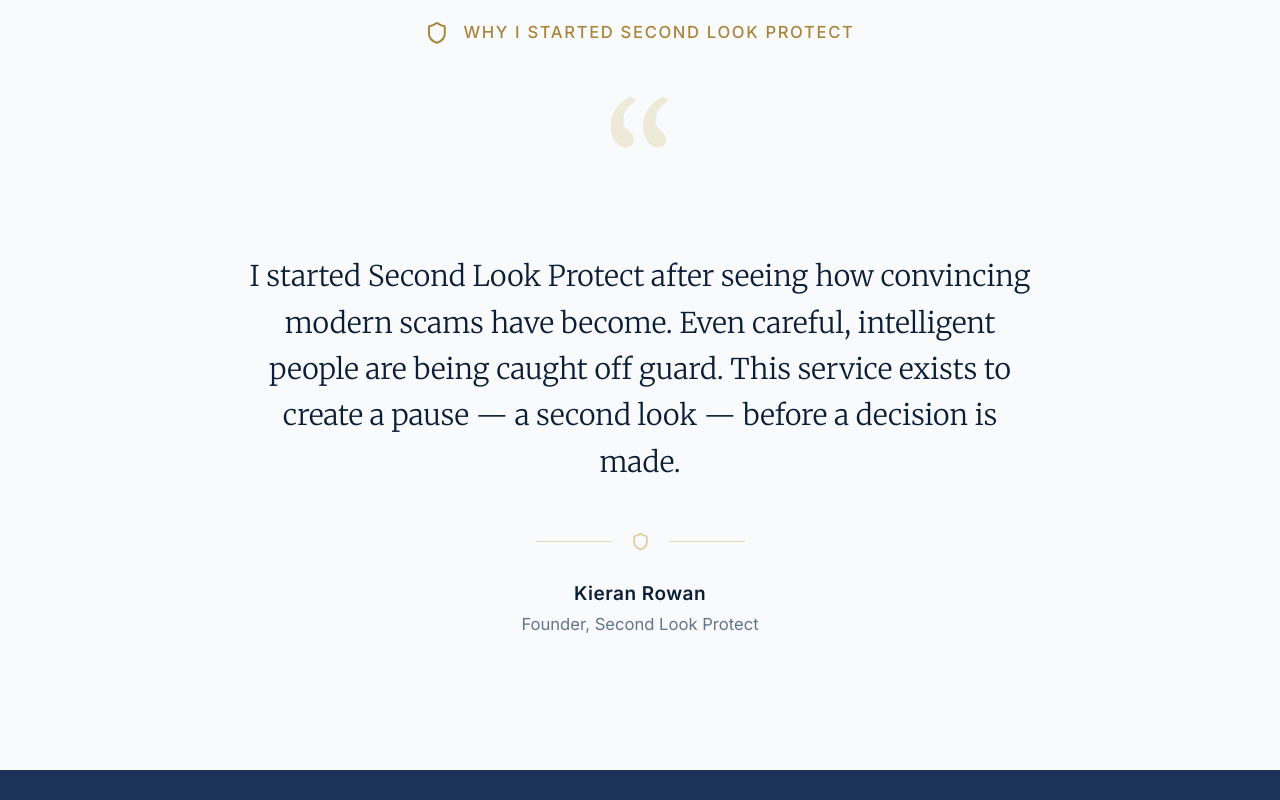
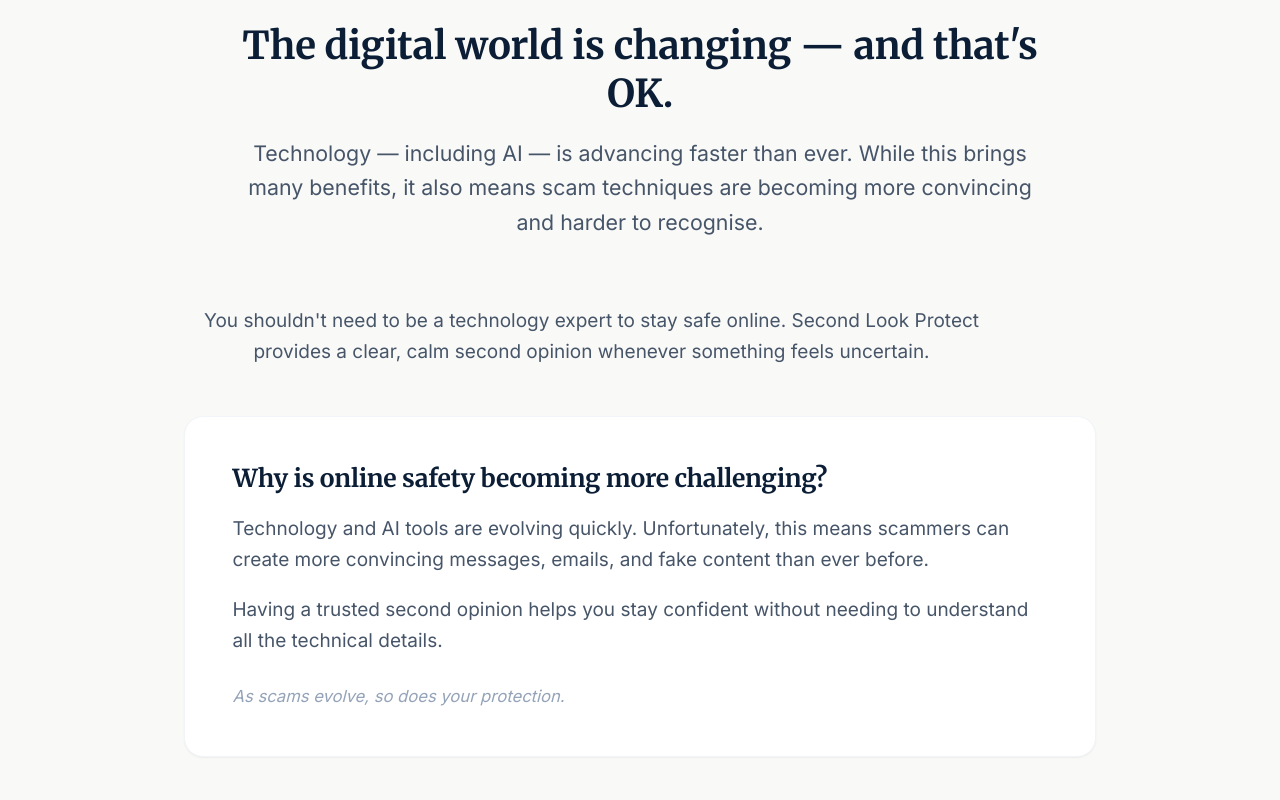
Before and after one commit to krowan444/Second-Look-Protect, a React (Vite) app: page / in a window 1280 px wide. Shown: the part 3500-4300 px from the top of the page. Built offline with nearby package versions, Linux system fonts and the light colour scheme; no server answers.

Commit message:
Add digital safety education section after How It Works

```diff
--- a/src/App.tsx
+++ b/src/App.tsx
@@ -623,6 +623,35 @@ export default function App() {
         </div>
       </SectionWrapper>
 
+      {/* ── Digital Safety Education ──────────────────────────────────── */}
+      <SectionWrapper background="offwhite" topBorder>
+        <div className="max-w-3xl mx-auto">
+          <SectionHeading
+            title="The digital world is changing — and that's OK."
+            subtitle="Technology — including AI — is advancing faster than ever. While this brings many benefits, it also means scam techniques are becoming more convincing and harder to recognise."
+          />
+
+          <p className="text-slate-600 text-base leading-relaxed mb-10 text-center">
+            You shouldn't need to be a technology expert to stay safe online. Second Look Protect provides a clear, calm second opinion whenever something feels uncertain.
+          </p>
+
+          <div className="bg-white border border-slate-100 rounded-xl p-8 md:p-10 shadow-sm">
+            <h3 className="text-[#0B1E36] text-lg font-semibold mb-4">
+              Why is online safety becoming more challenging?
+            </h3>
+            <p className="text-slate-600 text-base leading-relaxed mb-4">
+              Technology and AI tools are evolving quickly. Unfortunately, this means scammers can create more convincing messages, emails, and fake content than ever before.
+            </p>
+            <p className="text-slate-600 text-base leading-relaxed mb-6">
+              Having a trusted second opinion helps you stay confident without needing to understand all the technical details.
+            </p>
+            <p className="text-slate-400 text-sm italic">
+              As scams evolve, so does your protection.
+            </p>
+          </div>
+        </div>
+      </SectionWrapper>
+
       {/* ── Founder's Note ─────────────────────────────────────────────── */}
       <SectionWrapper background="slate" topBorder>
         <div className="max-w-2xl mx-auto text-center">
```
